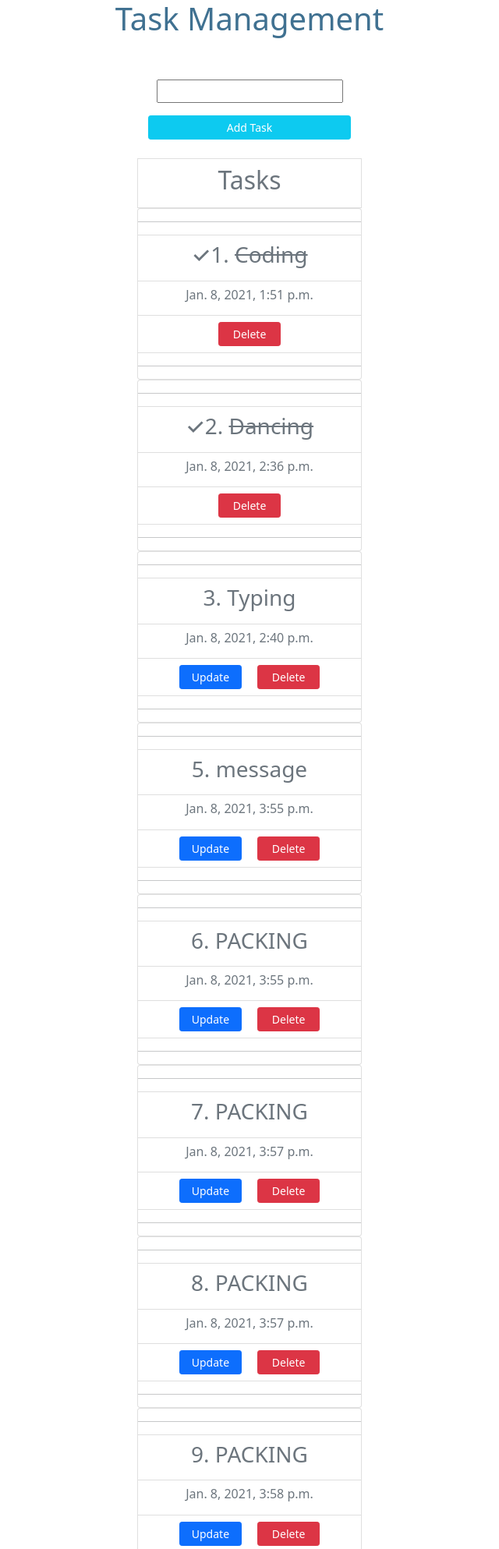
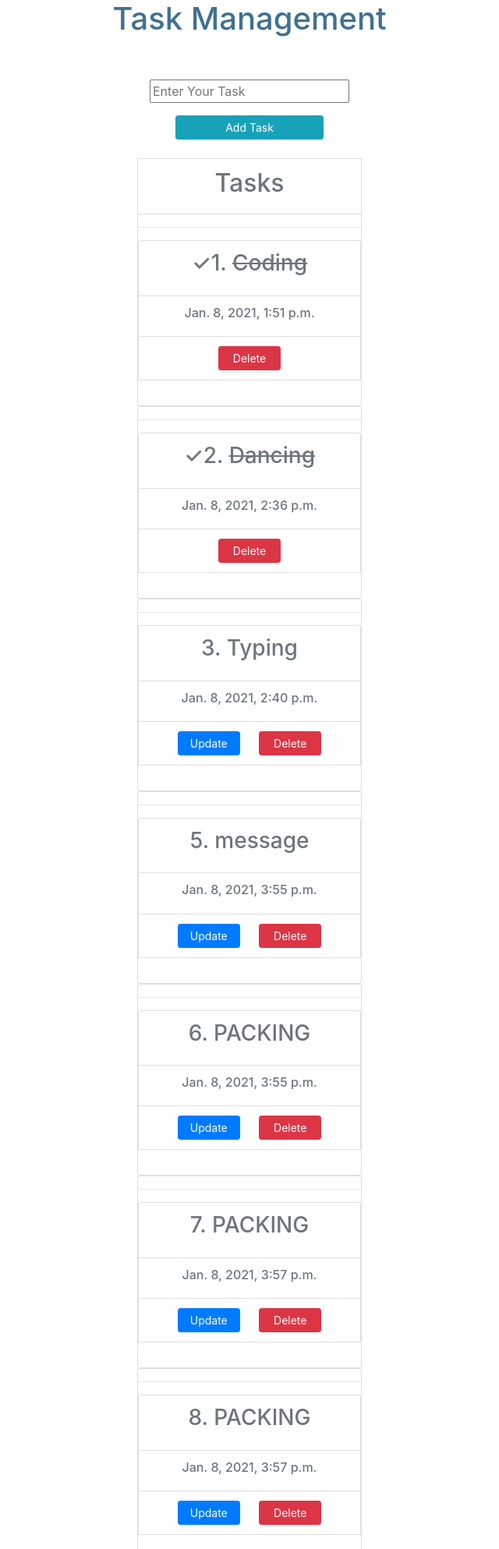
Before and after one commit to obaid147/TaskManagement, a Django app: page / in a window 1280 px wide. Shown: the top 1987 px of the page at 78% size, without its empty margins (320-960 px from the left). Run offline with Django 3.2, Linux system fonts and the light colour scheme; data comes from the database, SQL or seed files in the repository; both versions use the stored data as it was after the commit; some libraries are stand-ins or nearby versions.

Commit message:
little changes in index and added placeholder

```diff
--- a/TaskManagement/TaskApp/forms.py
+++ b/TaskManagement/TaskApp/forms.py
@@ -3,6 +3,7 @@ from django import forms
 
 
 class TaskForm(forms.ModelForm):
+    title = forms.CharField(label='', widget=forms.TextInput(attrs={"placeholder": "Enter Your Task"}))
 
     class Meta:
         model = Task
--- a/TaskManagement/TaskApp/templates/TaskApp/index.html
+++ b/TaskManagement/TaskApp/templates/TaskApp/index.html
@@ -1,8 +1,7 @@
 <!DOCTYPE html>
 <html lang="en">
 <head>
-    <link href="https://cdn.jsdelivr.net/npm/bootstrap@5.0.0-beta1/dist/css/bootstrap.min.css" rel="stylesheet" integrity="sha384-giJF6kkoqNQ00vy+HMDP7azOuL0xtbfIcaT9wjKHr8RbDVddVHyTfAAsrekwKmP1" crossorigin="anonymous">
-    <meta name="viewport" content="width=device-width, initial-scale=1">
+<link rel="stylesheet" href="https://maxcdn.bootstrapcdn.com/bootstrap/4.0.0/css/bootstrap.min.css" integrity="sha384-Gn5384xqQ1aoWXA+058RXPxPg6fy4IWvTNh0E263XmFcJlSAwiGgFAW/dAiS6JXm" crossorigin="anonymous">    <meta name="viewport" content="width=device-width, initial-scale=1">
     {% if title %}
         <title> {{ title }} </title>
     {% else %}
@@ -42,17 +41,17 @@
     {% csrf_token %}
     {{ form.title|linebreaks }}
     <input type="submit" value="Add Task" class="btn btn-info btn-sm text-white"
-        style="width:260px;">
+        style="width:190px;">
 </form>
 
 <br>
     <li class="list-group-item" style="width: 18rem;">
             <h2 class="text-muted">Tasks</h2>
-        </li>
+    </li>
 {% for task in all_tasks %}
     <div class="card" style="width: 18rem;">
         <hr />
-      <ul class="list-group list-group-flush">
+      <ul class="list-group list-group- flush">
     {% if task.completed == False %}
         <li class="list-group-item">
             <h3 class="card-title text-secondary">{{task.id}}. {{ task }}</h3>
@@ -90,7 +89,8 @@
 {% endfor %}
 </center>
 
-<script src="https://cdn.jsdelivr.net/npm/@popperjs/core@2.5.4/dist/umd/popper.min.js" integrity="sha384-q2kxQ16AaE6UbzuKqyBE9/u/KzioAlnx2maXQHiDX9d4/zp8Ok3f+M7DPm+Ib6IU" crossorigin="anonymous"></script>
-<script src="https://cdn.jsdelivr.net/npm/bootstrap@5.0.0-beta1/dist/js/bootstrap.min.js" integrity="sha384-pQQkAEnwaBkjpqZ8RU1fF1AKtTcHJwFl3pblpTlHXybJjHpMYo79HY3hIi4NKxyj" crossorigin="anonymous"></script>
+<script src="https://code.jquery.com/jquery-3.2.1.slim.min.js" integrity="sha384-KJ3o2DKtIkvYIK3UENzmM7KCkRr/rE9/Qpg6aAZGJwFDMVNA/GpGFF93hXpG5KkN" crossorigin="anonymous"></script>
+<script src="https://cdnjs.cloudflare.com/ajax/libs/popper.js/1.12.9/umd/popper.min.js" integrity="sha384-ApNbgh9B+Y1QKtv3Rn7W3mgPxhU9K/ScQsAP7hUibX39j7fakFPskvXusvfa0b4Q" crossorigin="anonymous"></script>
+<script src="https://maxcdn.bootstrapcdn.com/bootstrap/4.0.0/js/bootstrap.min.js" integrity="sha384-JZR6Spejh4U02d8jOt6vLEHfe/JQGiRRSQQxSfFWpi1MquVdAyjUar5+76PVCmYl" crossorigin="anonymous"></script>
 </body>
 </html>
```
Also changed, not shown: TaskManagement/db.sqlite3.
